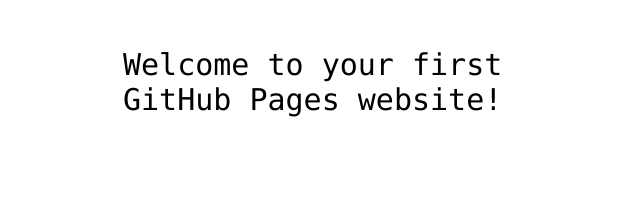
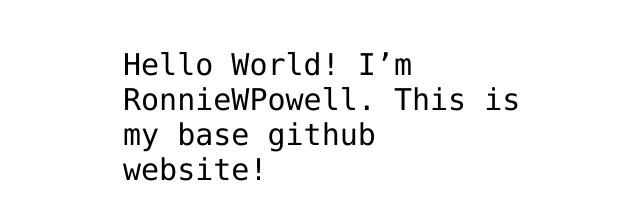
Before and after one commit to ronniewpowell/RWPowell-Base, a plain HTML site: page index.html in a window 1280 px wide. Shown: the part 341-560 px from the top of the page, without its empty margins (317-957 px from the left). Drawn offline with Linux system fonts and the light colour scheme.

Commit message:
Update index.html

```diff
--- a/index.html
+++ b/index.html
@@ -12,7 +12,7 @@
 <img src="https://octodex.github.com/images/daftpunktocat-thomas.gif" id="octocat" alt="octocat-gif" />
 
 <!-- Change this code here by copy and pasting your template on line 15 -->
-<p>Welcome to your first GitHub Pages website!</p>
+<p>Hello World! I’m RonnieWPowell. This is my base github website!</p>
 
 </body>
 </html>
```
